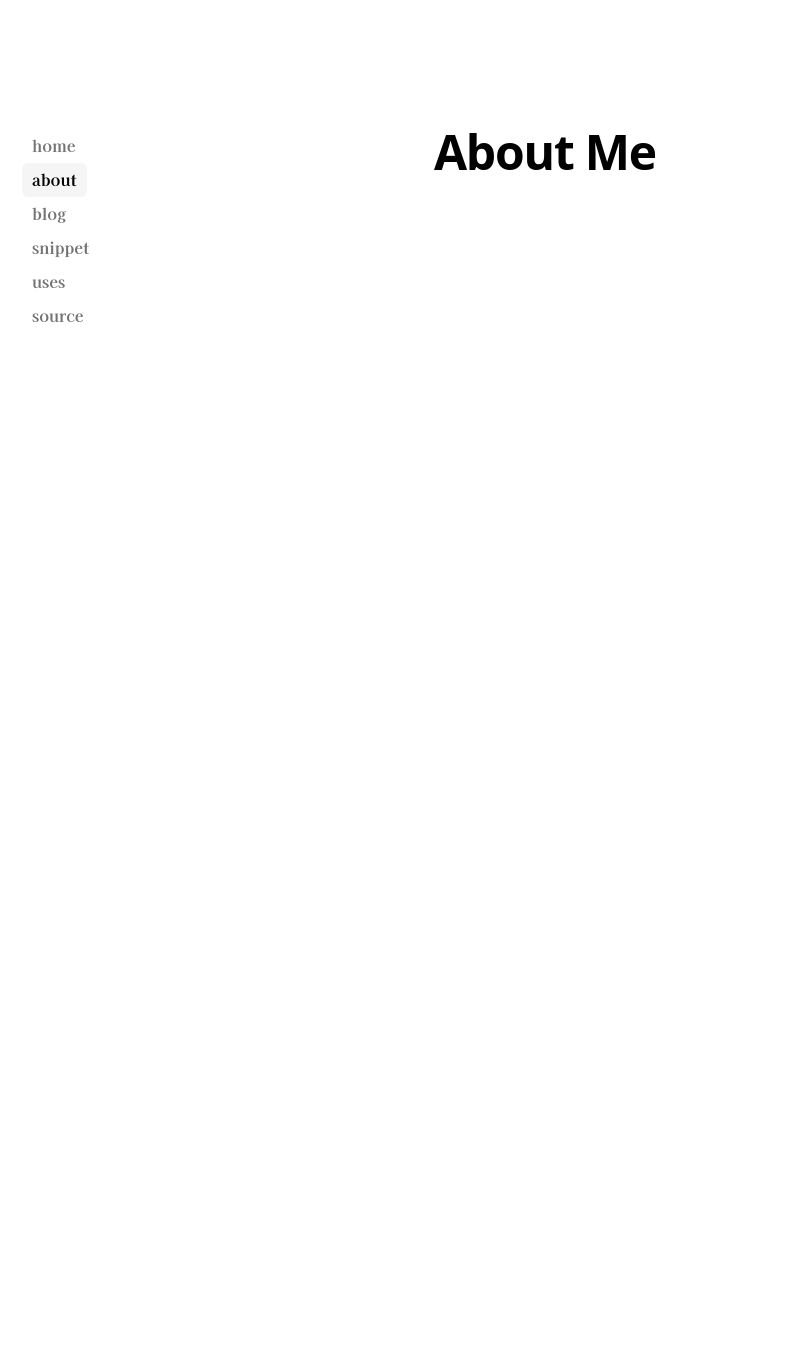
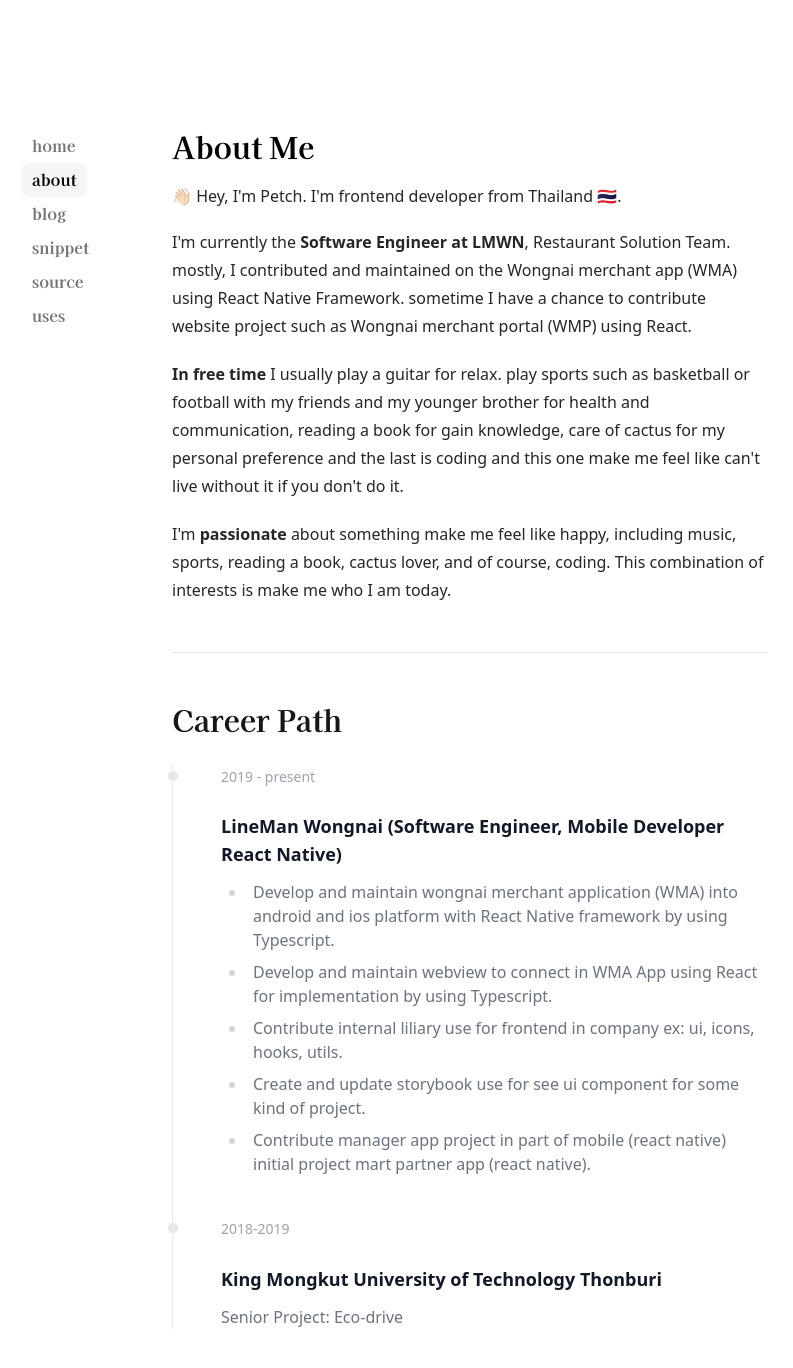
Before and after one commit to kittichanr/kittichanr.io, a Next.js app: page /about in a window 1280 px wide. Shown: the top 1368 px of the page, without its empty margins (170-963 px from the left). Before the commit the page ends 800 px from the top, so only its background shows below. Built offline with nearby package versions, Linux system fonts and the light colour scheme.

Commit message:
feat: add about page

```diff
--- a/app/about/page.tsx
+++ b/app/about/page.tsx
@@ -1,3 +1,5 @@
+import { careerPath } from 'lib/careerPath'
+
 export const metadata = {
 	title: 'About',
 	description: 'About – Petch Kittichan',
@@ -5,10 +7,51 @@ export const metadata = {
 
 export default function AboutPage() {
 	return (
-		<div className="flex flex-col items-start justify-center max-w-2xl mx-auto mb-16">
-			<h1 className="font-bold text-3xl md:text-5xl tracking-tight mb-4 text-black dark:text-white">
-				About Me
-			</h1>
-		</div>
+		<section>
+			<h1 className="font-bold text-3xl font-serif">About Me</h1>
+			<p className="my-5 text-neutral-800 dark:text-neutral-200">
+				👋🏻 Hey, I'm Petch. I'm frontend developer from Thailand 🇹🇭.
+			</p>
+			<div className="prose prose-neutral dark:prose-invert text-neutral-800 dark:text-neutral-200">
+				<p>
+					I'm currently the <b>Software Engineer at LMWN</b>, Restaurant Solution Team. mostly, I
+					contributed and maintained on the Wongnai merchant app (WMA) using React Native Framework.
+					sometime I have a chance to contribute website project such as Wongnai merchant portal
+					(WMP) using React.
+				</p>
+				<p>
+					<b>In free time</b> I usually play a guitar for relax. play sports such as basketball or
+					football with my friends and my younger brother for health and communication, reading a
+					book for gain knowledge, care of cactus for my personal preference and the last is coding
+					and this one make me feel like can't live without it if you don't do it.
+				</p>
+				<p>
+					I'm <b>passionate</b> about something make me feel like happy, including music, sports,
+					reading a book, cactus lover, and of course, coding. This combination of interests is make
+					me who I am today.
+				</p>
+				<hr />
+				<h1 className="font-bold text-3xl font-serif">Career Path</h1>
+				<ul className="relative border-l border-gray-200 dark:border-gray-700 list-none">
+					{careerPath.reverse().map((item, index) => {
+						return (
+							<li key={index} className="mb-10 ml-4">
+								<div className="absolute w-3 h-3 bg-gray-200 rounded-full mt-1.5 -left-1.5 border border-white dark:border-gray-900 dark:bg-gray-700"></div>
+								<div className="pt-1.5 text-sm font-normal leading-none text-gray-400 dark:text-gray-500">
+									{item.year}
+								</div>
+								<h3 className="text-lg font-semibold text-gray-900 dark:text-white">
+									{item.title}
+								</h3>
+								<div
+									className="mb-4 text-base font-normal text-gray-500 dark:text-gray-400"
+									dangerouslySetInnerHTML={{ __html: item.description }}
+								/>
+							</li>
+						)
+					})}
+				</ul>
+			</div>
+		</section>
 	)
 }
--- a/app/page.tsx
+++ b/app/page.tsx
@@ -36,7 +36,9 @@ export default function HomePage() {
 					priority
 				/>
 				<div className="mt-8 md:mt-0 ml-0 md:ml-6 space-y-2 text-neutral-500 dark:text-neutral-400">
-					{quote()}
+					<div className="p-3 font-normal text-gray-500 border border-gray-200 rounded-lg bg-gray-50 dark:bg-gray-600 dark:border-gray-500 dark:text-gray-300">
+						{quote()}
+					</div>
 				</div>
 			</div>
 			<h2 className="text-gray-700 dark:text-gray-200 mb-4">{bio()}</h2>
--- a/components/sidebar.tsx
+++ b/components/sidebar.tsx
@@ -30,17 +30,17 @@ const navItems = {
 		y: 104,
 		w: '78px',
 	},
+	'/source': {
+		name: 'source',
+		x: 260,
+		y: 138,
+		w: '76px',
+	},
 	'/uses': {
 		name: 'uses',
-		x: 260,
-		y: 138,
-		w: '52px',
-	},
-	'/source': {
-		name: 'source',
 		x: 310,
 		y: 172,
-		w: '76px',
+		w: '52px',
 	},
 }
 
--- /dev/null
+++ b/lib/careerPath.ts
@@ -0,0 +1,24 @@
+export const careerPath = [
+	{
+		id: 0,
+		year: '2018-2019',
+		title: 'King Mongkut University of Technology Thonburi',
+		description: '<p>Senior Project: Eco-drive</p>',
+	},
+	{
+		id: 1,
+		year: '2019 - present',
+		title: 'LineMan Wongnai (Software Engineer, Mobile Developer React Native)',
+		description: `
+        <p>
+            <ul>
+                <li>Develop and maintain wongnai merchant application (WMA) into android and ios platform with React Native framework by using Typescript.</li>
+                <li>Develop and maintain webview to connect in WMA App using React for implementation by using Typescript.</i>
+                <li>Contribute internal liliary use for frontend in company ex: ui, icons, hooks, utils.</li>
+                <li>Create and update storybook use for see ui component for some kind of project.</li>
+                <li>Contribute manager app project in part of mobile (react native) initial project mart partner app (react native).</li>
+            </ul>
+        </p>
+        `,
+	},
+]
--- a/package.json
+++ b/package.json
@@ -17,10 +17,12 @@
 		"@vercel/analytics": "^0.1.8",
 		"classnames": "^2.3.2",
 		"clsx": "^1.2.1",
+		"contentlayer": "^0.3.0",
 		"eslint": "^8.32.0",
 		"eslint-config-next": "^13.1.4",
 		"framer-motion": "^9.0.2",
 		"next": "^13.1.4",
+		"next-contentlayer": "^0.3.0",
 		"next-themes": "^0.2.1",
 		"react": "^18.2.0",
 		"react-dom": "^18.2.0",
```
Also changed, not shown: lib/info.tsx (+8 -9 lines), .eslintrc.json, 1 other file (tests, documents, lock files or other folders).
